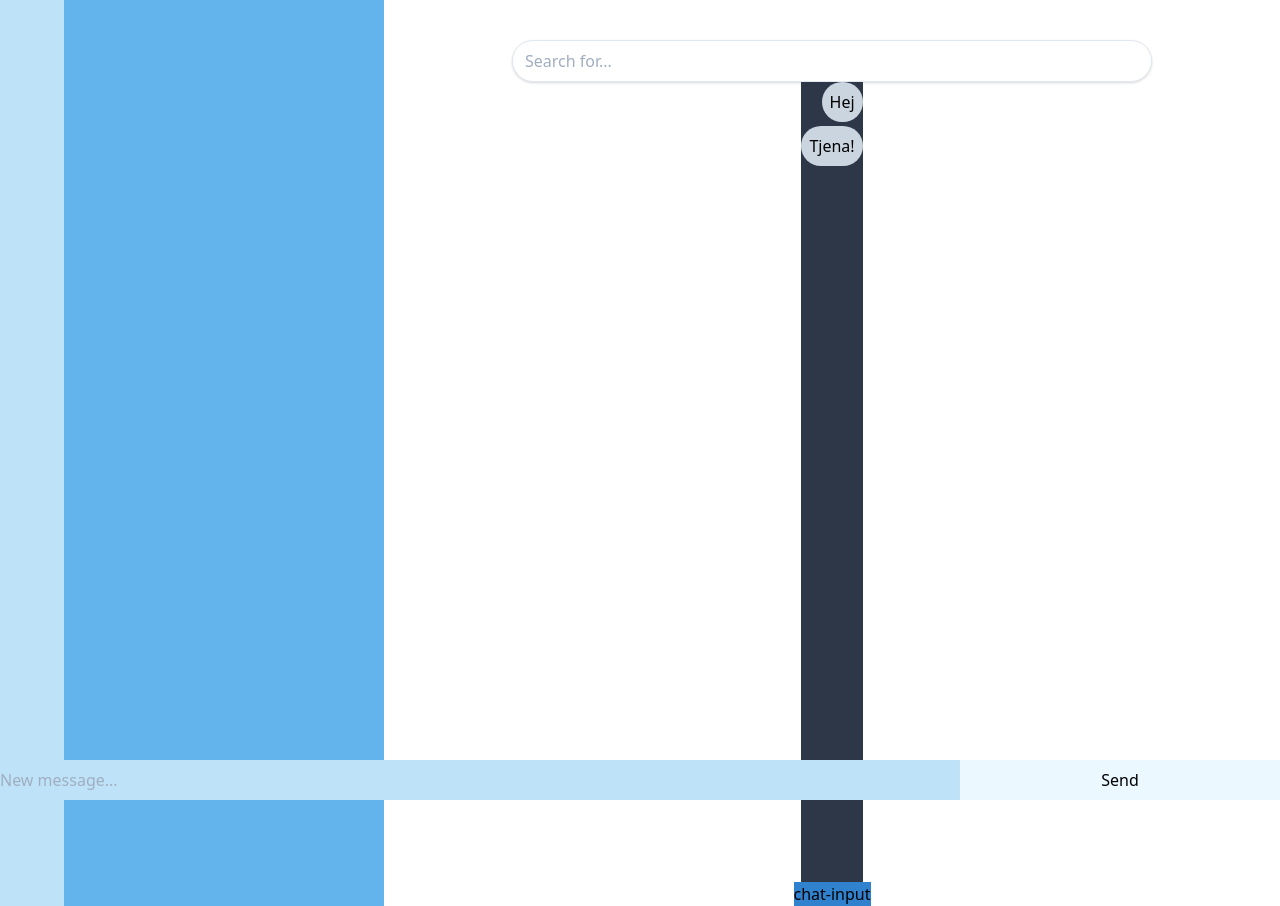
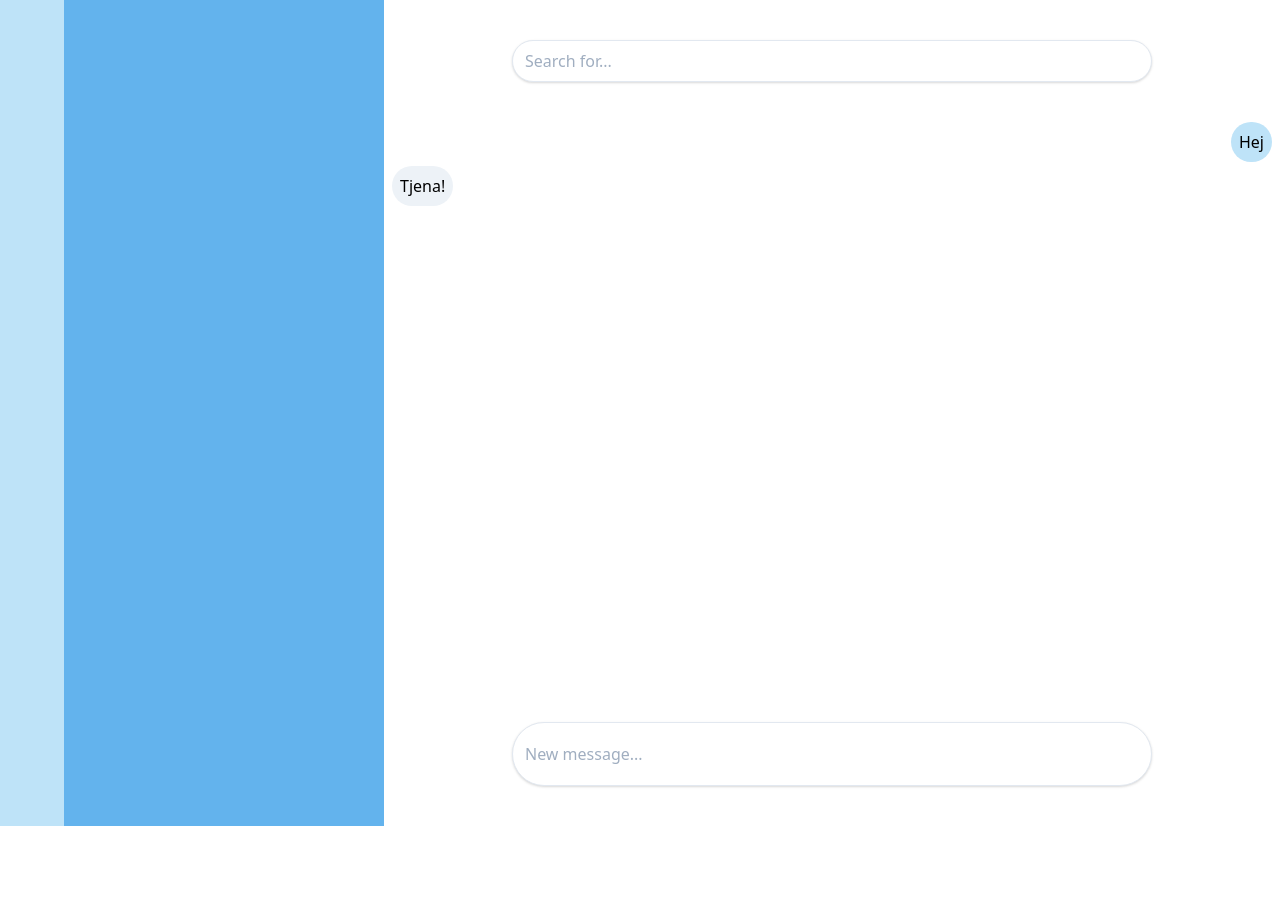
Before and after one commit to MarkusLucero/ChatApp, a React (Create React App) app in the folder frontend/: page / in a window 1280 px wide. After the commit the page ends 826 px from the top, so only its background shows below. Built offline with nearby package versions, Linux system fonts and the light colour scheme; the HTML template or start-up script is replaced by a standard one.

Commit message:
FocusedView will display the chatcontainer

```diff
--- a/frontend/src/components/Chat/Chat.js
+++ b/frontend/src/components/Chat/Chat.js
@@ -1,33 +1,23 @@
-import React, { useState } from "react";
+import React from "react";
 import "../../assets/main.css";
 import Message from "./Message";
 /**
  * Chat holds the layout of all messages and the input/sent
- *
- * @returns a div containing all messages aswell as input for new messages
+ * @property messages the state containing list of chat messages
+ * @returns a div containing all messages
  */
-const Chat = () => {
-  /*All old messages, these are hardcoded. The self field is if you've sent the message or not */
-  const [messages, setMessages] = useState([
-    { message: "Hej", self: true },
-    { message: "Tjena!", self: false },
-  ]);
-  /*This is the state used when typing a new message*/
-  const [newMessage, setNewMessage] = useState("");
-  /**
-   * Set the message state by updating it with the "newMessage" message
-   * @param  e the event object of the window
-   */
-  const sendMessage = (e) => {
-    e.preventDefault();
-    setMessages((prev) => [...prev, { message: newMessage, self: true }]);
-    setNewMessage("");
-    document.getElementById("message").reset();
-    console.log(newMessage);
+const Chat = ({ messages }) => {
+
+  /* Using ref to makes sure that we scroll to end of chat area if it overflows */
+  const messagesEndRef = React.useRef(null);
+  const scrollToBottom = () => {
+    messagesEndRef.current.scrollIntoView({ behavior: "smooth" });
   };
+  React.useEffect(scrollToBottom, [messages]);
+
 
   return (
-    <div className="bg-gray-800 h-screen">
+    <div id ="chat-area" className=" h-screen75 w-full pl-2 pr-2 mt-10 overflow-y-scroll">
       <div id="messages">
         {/* Loop through the state messages and print a message component for each message  */}
         {messages.map((message, index) => (
@@ -36,19 +26,7 @@ const Chat = () => {
           </div>
         ))}
       </div>
-      <div id="input&send" className="absolute inset-x-0 bottom-0 h-10 ">
-        <form id="message" className="h-full" onSubmit={sendMessage}>
-          <input
-            className="bg-blue-200 w-3/4 h-full"
-            type="text"
-            onChange={(e) => setNewMessage(e.target.value)}
-            placeholder="New message..."
-          />
-          <button className="h-full w-1/4 bg-blue-100" type="submit">
-            Send
-          </button>
-        </form>
-      </div>
+      <div ref={messagesEndRef} />
     </div>
   );
 };
--- a/frontend/src/components/Chat/Message.js
+++ b/frontend/src/components/Chat/Message.js
@@ -1,9 +1,15 @@
-import React, { useState } from "react";
+import React from "react";
+import "../../assets/main.css";
 
+/**
+ * Message is the component of each specific message item
+ * @property message current state of the message
+ * @returns a div containing the message with appropriate styles
+ */
 const Message = ({ message }) => {
   return (
     <div className={"flex h-10 mb-1" + (message.self ? ' justify-end' : ' justify-start')}>
-      <div className="h-full p-2 rounded-full static bg-gray-400 center ">
+      <div className={"h-full p-2 rounded-full static center" + (message.self ? " bg-blue-200" : " bg-gray-200")}>
         {message.message}
       </div>
     </div>
--- a/frontend/src/components/ChatContainer/ChatContainer.js
+++ b/frontend/src/components/ChatContainer/ChatContainer.js
@@ -2,6 +2,7 @@ import React from "react";
 import "../../assets/main.css";
 import SearchBar from "../SearchBar/SearchBar";
 import Chat from "../Chat/Chat";
+import ChatInput from "../ChatInput/ChatInput";
 
 /**
  * ChatContainer holds the layout of the focused view of a selected chat
@@ -9,6 +10,7 @@ import Chat from "../Chat/Chat";
  * @returns a div containing the SearchBar, Chat and ChatInput components
  */
 const ChatContainer = () => {
+
   /* State and callback functions for the SearchBar */
   const [searchTerm, setSearchTerm] = React.useState("");
 
@@ -35,8 +37,38 @@ const ChatContainer = () => {
     event.preventDefault();
   };
 
+
+  /* State and callback functions for Chat and ChatInput */
+
+  /*All old messages, these are hardcoded. The self field is if you've sent the message or not */
+  const [messages, setMessages] = React.useState([
+    { message: "Hej", self: true },
+    { message: "Tjena!", self: false },
+  ]);
+  /*This is the state used when typing a new message*/
+  const [newMessage, setNewMessage] = React.useState("");
+  /**
+   * Set the messages state by updating it with the "newMessage" message
+   * @param event the event object of the window
+   */
+  const sendMessage = (event) => {
+    event.preventDefault();
+    setMessages((prev) => [...prev, { message: newMessage, self: true }]);
+    setNewMessage("");
+  };
+
+  /**
+   * Set the newMessage state to whatever value is in event target
+   * @param event the event object of the window
+   */
+  const handleMessage = (event) => {
+    setNewMessage(event.target.value);
+  };
+
+
+
   return (
-    <div className="flex flex-col items-center">
+    <div className="flex flex-col content-center">
       <SearchBar
         id="search-chat"
         value={searchTerm}
@@ -44,10 +76,12 @@ const ChatContainer = () => {
         onInputChange={handleSearchInput}
       />
 
-      <Chat />
-      <div id="chat-input" className="bg-blue-600 ">
-        chat-input
-      </div>
+      <Chat messages={messages} />
+      <ChatInput
+        message = {newMessage}
+        handleInputChange={handleMessage}
+        handleButtonClick={sendMessage}
+      />
     </div>
   );
 };
--- /dev/null
+++ b/frontend/src/components/ChatInput/ChatInput.js
@@ -0,0 +1,28 @@
+import React from "react";
+import "../../assets/main.css";
+
+/**
+ * ChatInput is the message input component
+ * @property message the state of the current message
+ * @property handleInputChange callback function to activate when value of input changes
+ * @property handleButtonClick callback function to activate when clicking the button/ pressing enter
+ * @returns a div containing the input area of the message
+ */
+const ChatInput = ({ message, handleInputChange, handleButtonClick }) => {
+  return (
+    <div className="self-center mt-auto mb-10">
+      <form id="message" className="w-screen50 flex justify-center">
+        <input
+        className="w-full h-16 shadow appearance-none border rounded-full py-2 px-3 focus:outline-none"
+          type="text"
+          onChange={handleInputChange}
+          value={message}
+          placeholder="New message..."
+        />
+        <button onClick={handleButtonClick}></button>
+      </form>
+    </div>
+  );
+};
+
+export default ChatInput;
--- a/frontend/src/components/SearchBar/InputBox.js
+++ b/frontend/src/components/SearchBar/InputBox.js
@@ -25,7 +25,7 @@ const InputBox = ({
 }) => {
   return (
 
-    <form>
+    <form className="flex justify-center">
       <input
         className={inputStyles}
         id={id}
```
Also changed, not shown: frontend/src/components/FocusedView/FocusedView.js (+8 -0 lines).
